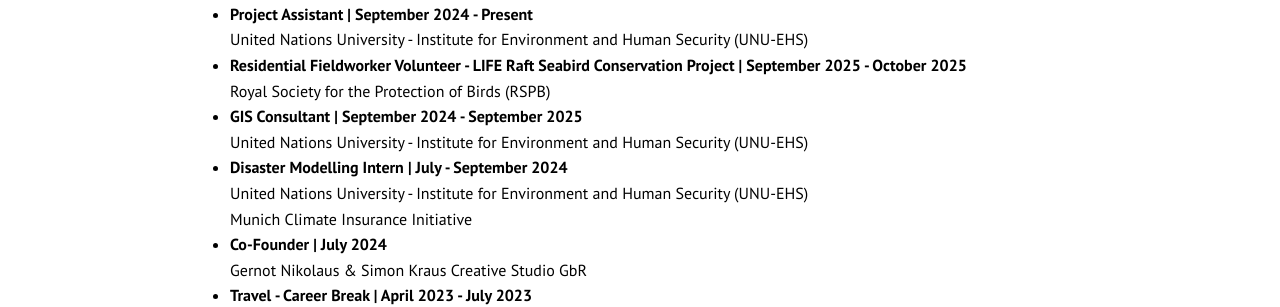
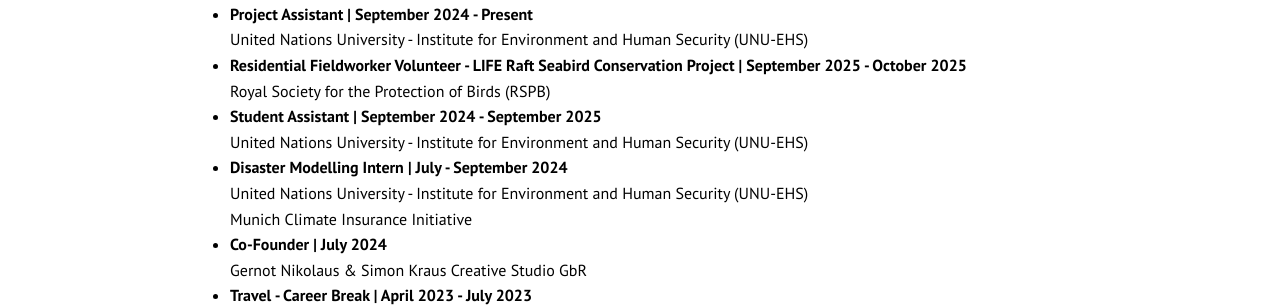
Before and after one commit to gernotnikolaus/gernotnikolaus.github.io, a Jekyll site: the page built from index.md, in a window 1280 px wide. Shown: the part 658-965 px from the top of the page. Built offline with Jekyll 4.4.1, drawn with Linux system fonts in a browser that asks for light colours.

Commit message:
Update index.md

```diff
--- a/index.md
+++ b/index.md
@@ -39,7 +39,7 @@
         <br>Royal Society for the Protection of Birds (RSPB)
     </li>
     <li>
-        <strong>GIS Consultant | September 2024 - September 2025</strong>
+        <strong>Student Assistant | September 2024 - September 2025</strong>
         <br>United Nations University - Institute for Environment and Human Security (UNU-EHS)
     </li>
     <li>
```
